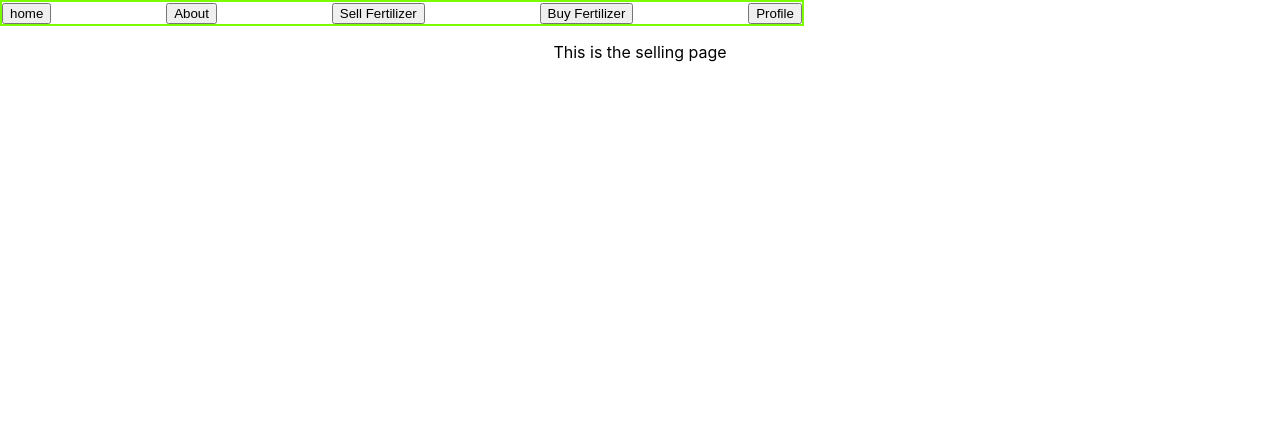
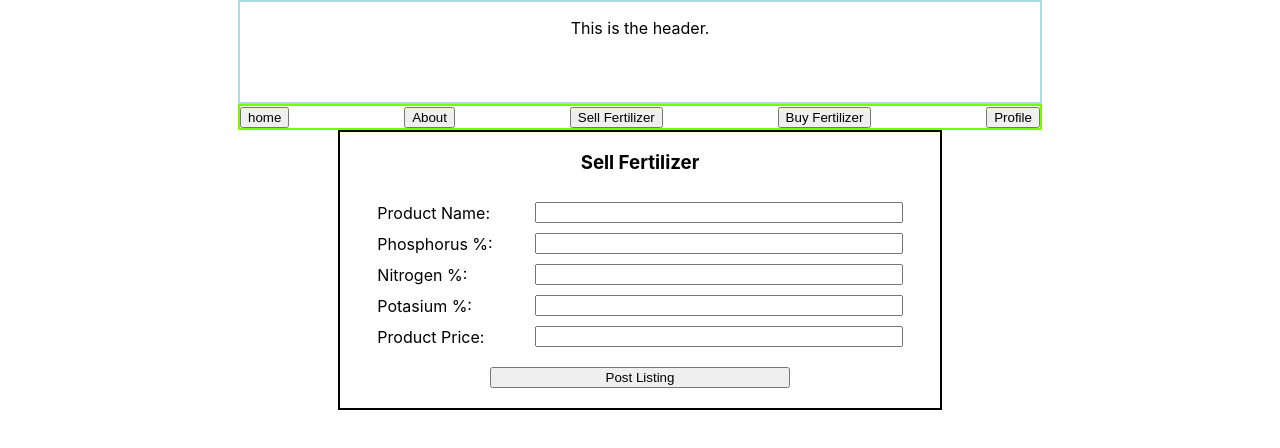
Before and after one commit to GarrettSmithyNL/afterthepoopfrontend, a React (Create React App) app: page /sell in a window 1280 px wide. Shown: the top 448 px of the page. Built offline with nearby package versions, Linux system fonts and the light colour scheme.

Commit message:
updated the sell page

```diff
--- /dev/null
+++ b/src/components/Pages/Sell/Sell.css
@@ -0,0 +1,5 @@
+.sellPage {
+    display: flex;
+    flex-direction: column;
+    align-items: center;
+}
--- a/src/components/Pages/Sell/Sell.jsx
+++ b/src/components/Pages/Sell/Sell.jsx
@@ -1,10 +1,17 @@
 import NavBar from "../../SubComponents/NavBar/NavBar";
+import Header from "../../SubComponents/Header/Header";
+import SellPanel from "../../SubComponents/SellPanel/SellPanel";
+import './Sell.css';
 
 const Sell = () => {
     return (
         <div className={"sellPage"}>
+            <Header />
             <NavBar />
-            <p>This is the selling page</p>
+            <div className={'sellBody'}>
+                <SellPanel />
+
+            </div>
         </div>
     )
 }
--- /dev/null
+++ b/src/components/SubComponents/SellPanel/SellPanel.css
@@ -0,0 +1,38 @@
+.sellPanel {
+    border: 2px solid ;
+    display: flex;
+    flex-direction: column;
+    align-items: center;
+}
+
+.sellForm {
+    width: 600px;
+    display: flex;
+    flex-direction: column;
+    align-items: center;
+    justify-items: center;
+}
+
+.inputHolder {
+    display: flex;
+    flex-direction: row;
+    align-items: center;
+    justify-content: space-evenly;
+    width: 100%;
+    margin-top: 10px;
+}
+
+.sellText {
+    width: 60%;
+}
+
+.sellLabel {
+    width: 20%;
+    text-align: left;
+}
+
+.sellButton {
+    margin-top: 20px;
+    margin-bottom: 20px;
+    width: 50%;
+}
--- /dev/null
+++ b/src/components/SubComponents/SellPanel/SellPanel.jsx
@@ -0,0 +1,34 @@
+import './SellPanel.css'
+
+const SellPanel = () => {
+    return (
+        <div className={'sellPanel'}>
+            <h3>Sell Fertilizer</h3>
+            <form className={'sellForm'}>
+                <div className={'inputHolder'}>
+                    <label className={'sellLabel'}>Product Name:</label>
+                    <input type={'text'} className={'sellText'}/>
+                </div>
+                <div className={'inputHolder'}>
+                    <label className={'sellLabel'}>Phosphorus %:</label>
+                    <input type={'text'} className={'sellText'}/>
+                </div>
+                <div className={'inputHolder'}>
+                    <label className={'sellLabel'}>Nitrogen %:</label>
+                    <input type={'text'} className={'sellText'}/>
+                </div>
+                <div className={'inputHolder'}>
+                    <label className={'sellLabel'}>Potasium %:</label>
+                    <input type={'text'} className={'sellText'}/>
+                </div>
+                <div className={'inputHolder'}>
+                    <label className={'sellLabel'}>Product Price:</label>
+                    <input type={'text'} className={'sellText'}/>
+                </div>
+                <input type={'submit'} value={'Post Listing'} className={'sellButton'} />
+            </form>
+        </div>
+    );
+}
+
+export default SellPanel;
```
